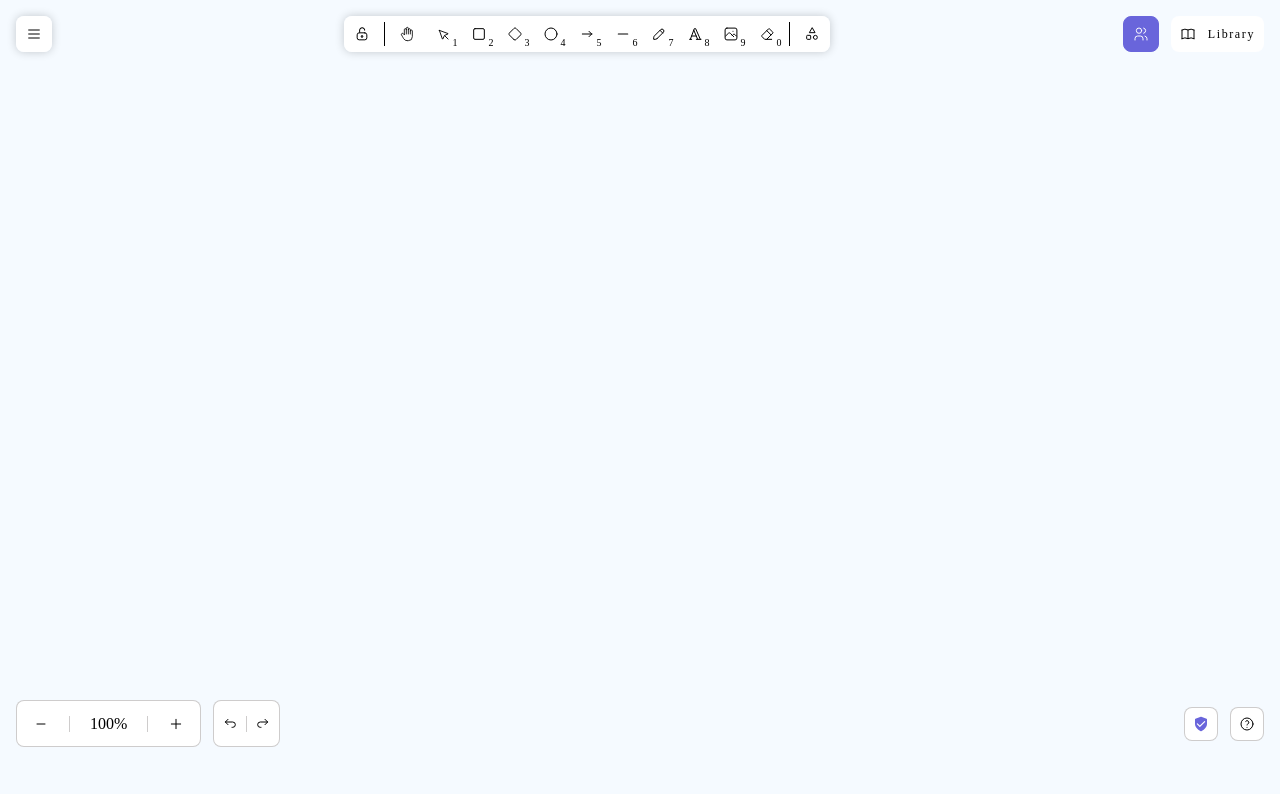
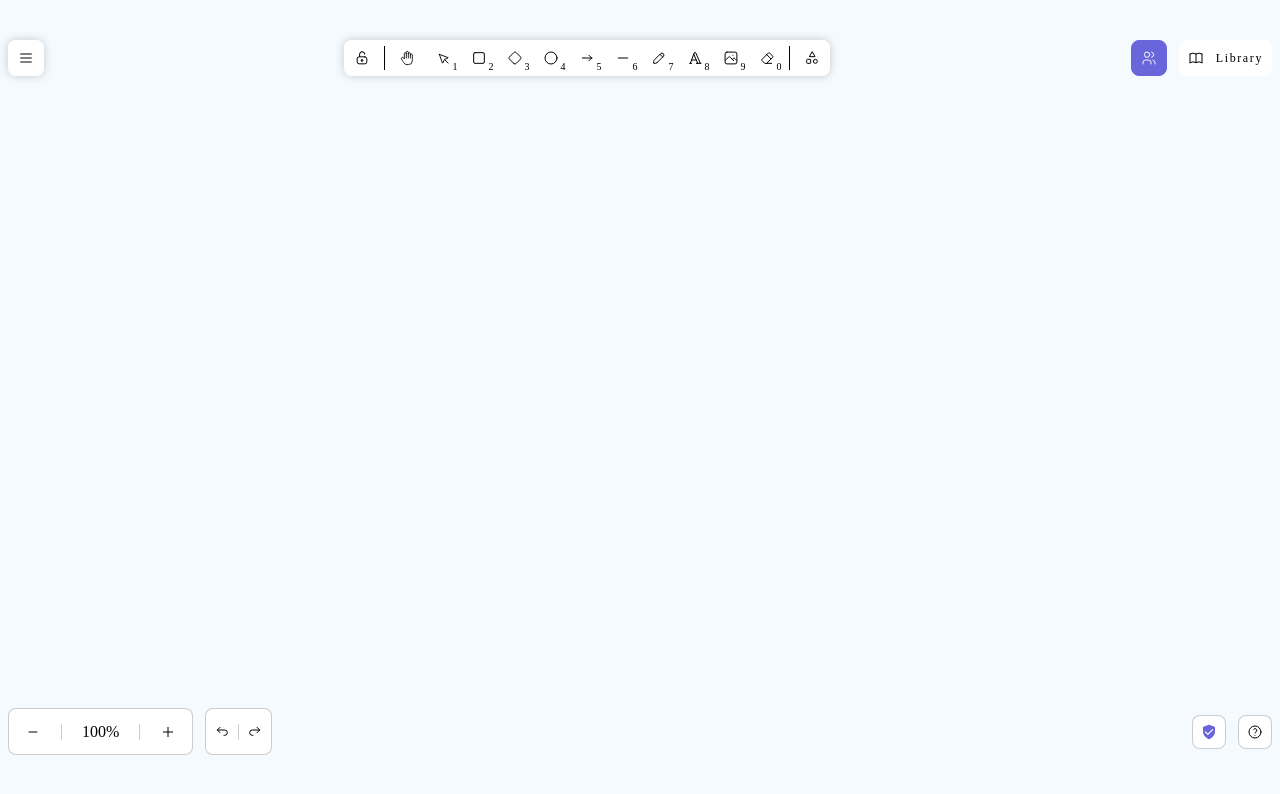
Before and after one commit to NileshBhaskar/Drawing_tool, a plain HTML site: page index.html in a window 1280 px wide. Drawn offline with Linux system fonts and the light colour scheme.

Commit message:
fixed the footer alignment

```diff
--- a/style.css
+++ b/style.css
@@ -1,21 +1,20 @@
 body {
-  overflow: hidden;
-  /* margin: auto; */
-  /* width: 100vw; */
-  height: 90vh;
-  padding: 0.5rem;
+  box-sizing: border-box;
+  height: 100vh;
   background-color: rgb(245, 250, 255);
+  overflow-y: hidden;
+  justify-content: center;
 }
 .main {
-  /* width: 100vw; */
-  height: 100%;
+  margin-top: 2.5rem;
   box-sizing: border-box;
   display: flex;
   flex-direction: column;
+  height: 88%;
 }
 
 .App-menu {
-  /* margin-top: ; */
+  box-sizing: border-box;
   display: flex;
   flex-wrap: wrap;
   justify-content: space-between;
@@ -29,7 +28,6 @@ body {
   background-color: rgba(255, 255, 255, 0.96);
   border-radius: 0.5rem;
   position: relative;
-
   transition: box-shadow 0.5s ease-in-out;
 }
 
@@ -184,9 +182,8 @@ canvas {
 }
 
 footer {
-  height: 2.25rem;
+  display: flex;
   width: 100%;
-  display: flex;
   flex-direction: row;
   justify-content: space-between;
   box-sizing: border-box;
@@ -200,7 +197,6 @@ footer {
   justify-content: space-between;
   gap: 0.75rem;
   flex-wrap: wrap;
-  /* padding: 0.5rem; */
 }
 
 .footer-left-left {
@@ -210,13 +206,12 @@ footer {
   gap: 0.75rem;
   justify-content: center;
   align-items: center;
-  padding: 1rem;
+  padding: 0 1rem;
   border: 1px solid rgba(205, 202, 202, 0.96);
   background-color: rgba(255, 255, 255, 0.96);
   justify-content: center;
   align-items: center;
   border-radius: 0.5rem;
-  height: 2.95rem;
 }
 
 .footer-left-left svg {
```
